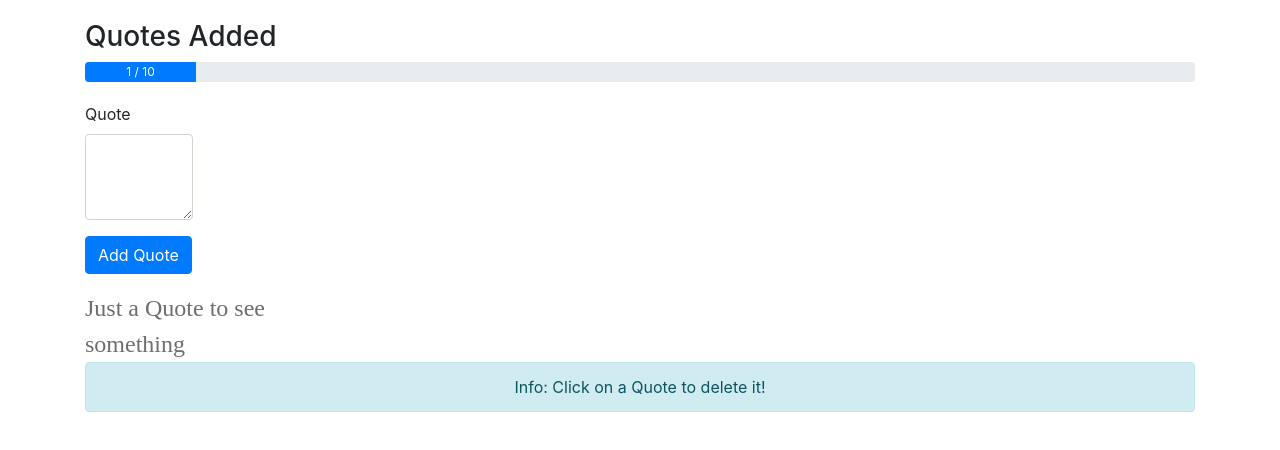
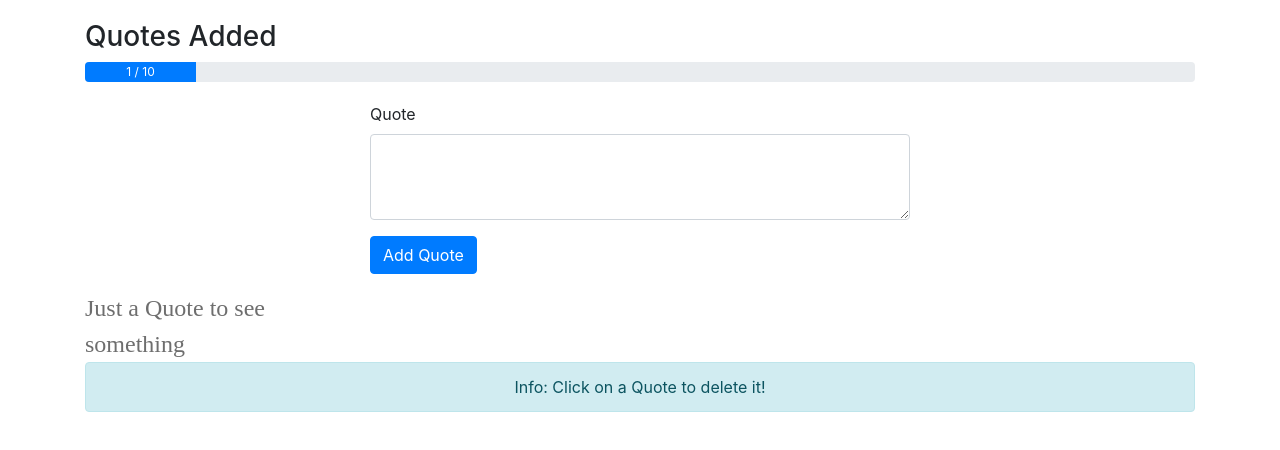
Before and after one commit to teana0953/wonderful-quotes, a Vue app: page / in a window 1280 px wide. Shown: the top 450 px of the page. Built offline with nearby package versions, Linux system fonts and the light colour scheme.

Commit message:
Update NewQuote with bootstrap-vue

```diff
--- a/src/components/NewQuote.vue
+++ b/src/components/NewQuote.vue
@@ -1,20 +1,20 @@
 <template>
-    <div class="row">
+    <b-row>
         <form>
-            <div class="col-sm-8 col-sm-offset-2 col-xs-12 col-md-6 col-md-offset-3 form-group">
+            <b-col sm="8" offset-sm="2" xs="12" md="6" offset-md="3" class="form-group">
                 <label>Quote</label>
                 <textarea class="form-control" rows="3" v-model="quote"></textarea>
-            </div>
-            <div class="col-sm-8 col-sm-offset-2 col-xs-12 col-md-6 col-md-offset-3 form-group">
+            </b-col>
+            <b-col sm="8" offset-sm="2" xs="12" md="6" offset-md="3" class="form-group">
                 <button class="btn btn-primary" @click.prevent="createNew">Add Quote</button>
-            </div>
+            </b-col>
         </form>
-    </div>
+    </b-row>
 </template>
 
 <script>
 export default {
-    data: function () {
+    data: function() {
         return {
             quote: '',
         };
@@ -28,4 +28,8 @@ export default {
 };
 </script>
 
-<style></style>
+<style scoped>
+form {
+    width: 100%;
+}
+</style>
```
